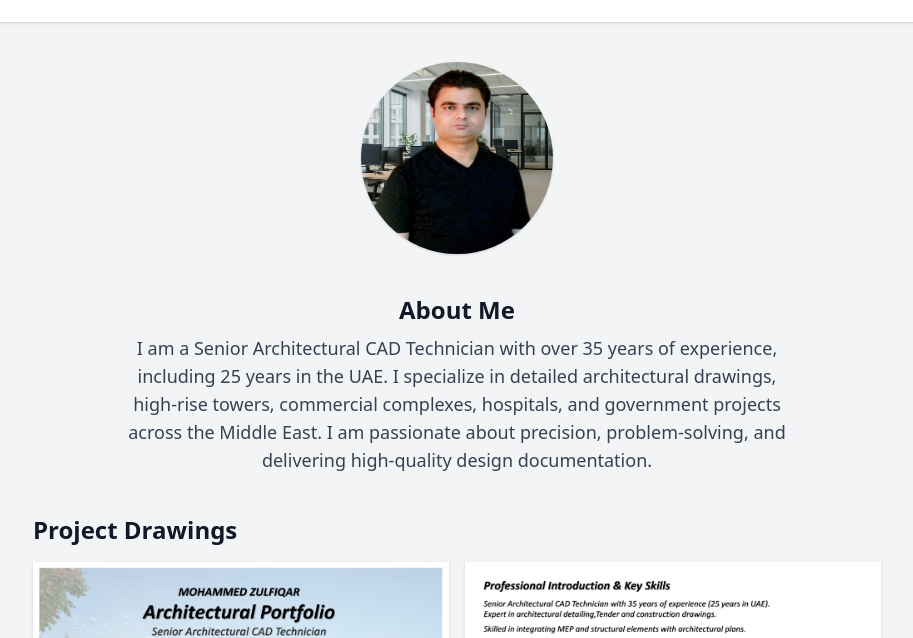
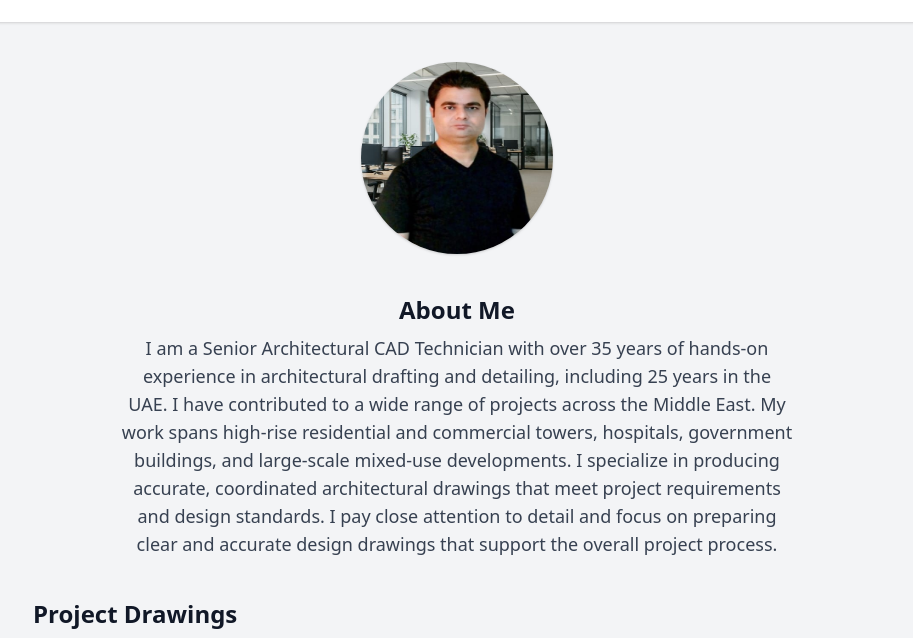
Before and after one commit to Zulfiquare/Friend, a plain HTML site: page index.html in a window 1280 px wide. Shown: the part 162-800 px from the top of the page, without its empty margins (183-1096 px from the left). Drawn offline with nearby package versions, Linux system fonts and the light colour scheme.

Commit message:
Update index.html

```diff
--- a/index.html
+++ b/index.html
@@ -21,10 +21,12 @@
     <section class="mt-10 text-center">
   <h2 class="text-2xl font-semibold mb-2">About Me</h2>
   <p class="max-w-2xl mx-auto text-lg text-gray-700">
-    I am a Senior Architectural CAD Technician with over 35 years of experience, including 25 years in the UAE.
-    I specialize in detailed architectural drawings, high-rise towers, commercial complexes, hospitals,
-    and government projects across the Middle East.
-    I am passionate about precision, problem-solving, and delivering high-quality design documentation.
+    I am a Senior Architectural CAD Technician with over 35 years of hands-on experience in architectural drafting and detailing,
+    including 25 years in the UAE.
+    I have contributed to a wide range of projects across the Middle East. My work spans high-rise residential and
+    commercial towers, hospitals, government buildings, and large-scale mixed-use developments.
+    I specialize in producing accurate, coordinated architectural drawings that meet project requirements and design standards.
+    I pay close attention to detail and focus on preparing clear and accurate design drawings that support the overall project process.
   </p>
 </section>
 
```
